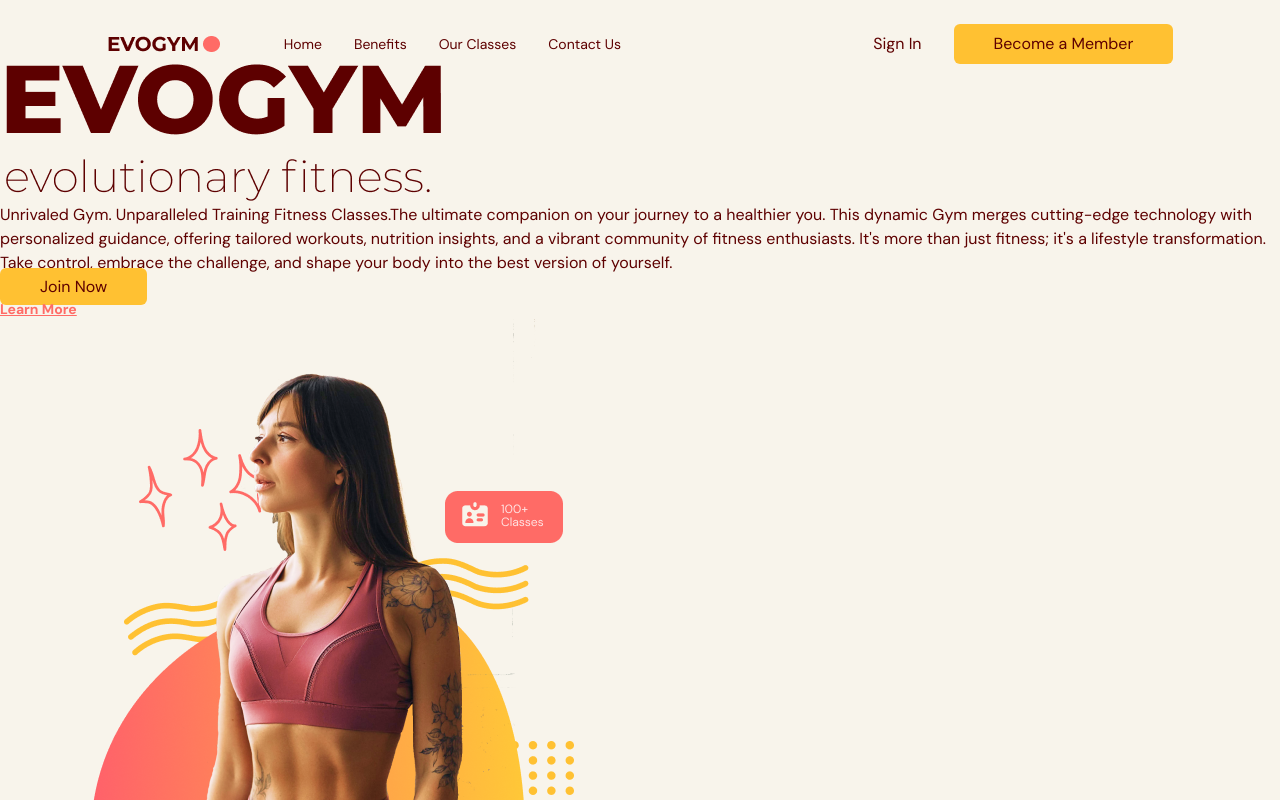
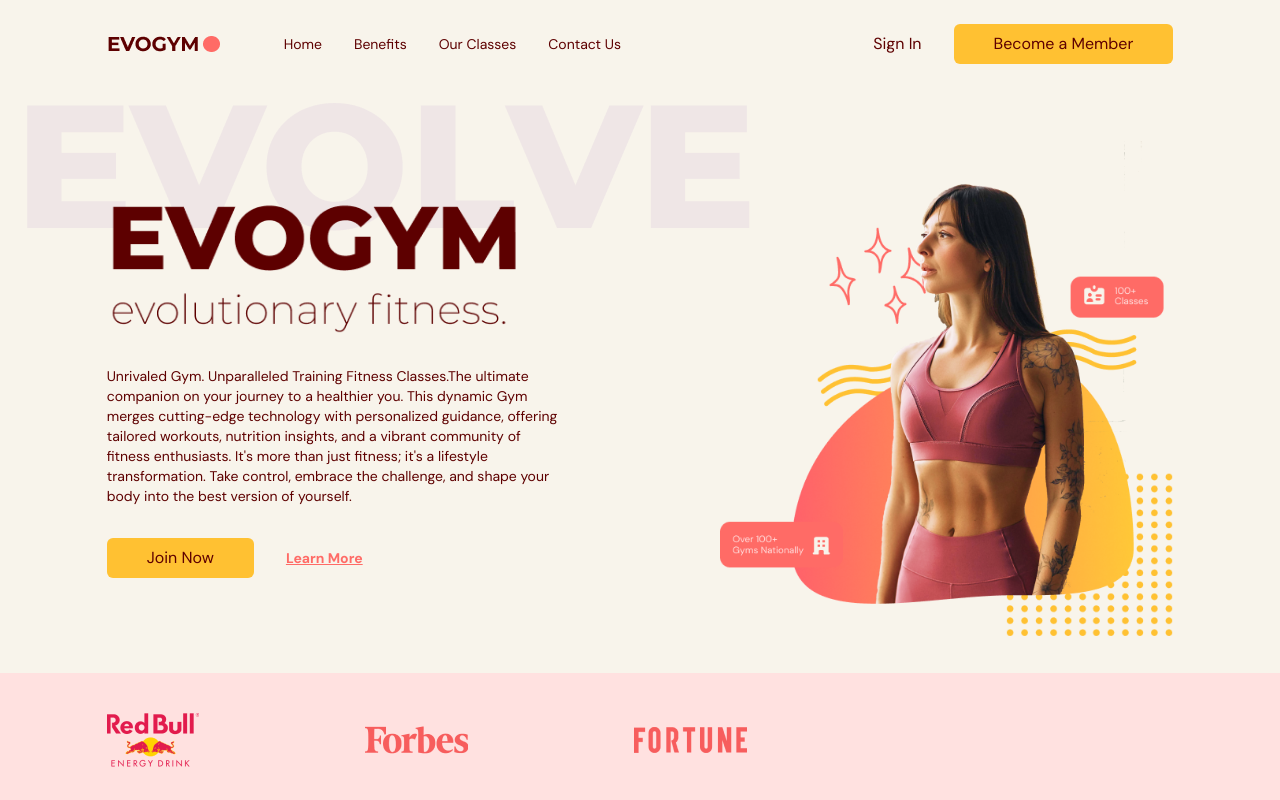
Before and after one commit to mariegrace31/fitness_app, a React (Vite) app: page / in a window 1280 px wide. Shown: the top 800 px of the page. Built offline with nearby package versions, Linux system fonts and the light colour scheme.

Commit message:
Improve the styling of the home page

```diff
--- a/src/scenes/home/index.tsx
+++ b/src/scenes/home/index.tsx
@@ -7,6 +7,7 @@
 import SponsorForbes from "@/assets/SponsorForbes.png";
 import SponsorFortune from "@/assets/SponsorFortune.png";
 import AnchorLink from "react-anchor-link-smooth-scroll";
+import { motion } from "framer-motion";
 
 type Props = {
   setSelectedPage: (value: SelectedPage) => void;
@@ -21,26 +22,28 @@
     className="gap-16 bg-gray-20 py-10 md:h-full md:pb-0"
     >
       {/* IMAGE AND MAIN HEADER */}
-      <div>
+      <div className="md:flex mx-auto w-5/6 items-center justify-center md:h-5/6">
         {/* MAIN HEADER */}
-        <div>
+        <div className="z-10 mt-32 md:basis-3/5">
           {/* HEADINGS */}
-          <div>
-            <div>
-              <div>
+          <motion.div
+          className="md:-mt-20"
+          >
+            <div className="relative">
+              <div className="before:absolute before:-top-20 before:-left-20 before:z-[-1] md:before:content-evolvetext">
                 <img alt="home-page-text" src={HomePageText}/>
               </div>
             </div>
 
-            <p>
+            <p className="mt-8 text-sm md:text-start">
               Unrivaled Gym. Unparalleled Training Fitness Classes.The ultimate companion on your journey to a healthier you.
               This dynamic Gym merges cutting-edge technology with personalized guidance, offering tailored workouts,
               nutrition insights, and a vibrant community of fitness enthusiasts. It's more than just fitness; it's a lifestyle transformation.
               Take control, embrace the challenge, and shape your body into the best version of yourself.
             </p>
-          </div>
+          </motion.div>
           {/* ACTIONS */}
-          <div>
+          <div className="mt-8 flex items-center gap-8">
             <ActionButton setSelectedPage={setSelectedPage}>
               Join Now
             </ActionButton>
@@ -54,15 +57,16 @@
           </div>
         </div>
         {/* IMAGE */}
-        <div>
+        <div className="flex basis-3/5 justify-center md:z-10
+        md:ml-40 md:mt-16 md:justify-items-end">
           <img alt="home-page-graphic" src={HomePageGraphic} />
         </div>
       </div>
       {/* SPONSORS */}
       {isAboveMediumScreens && (
-        <div>
-          <div>
-            <div>
+        <div className="h-[150px] w-full bg-primary-100 py-10">
+          <div className="mx-auto w-5/6">
+            <div className="flex w-3/5 items-center justify-between gap-8">
               <img src={SponsorRedBull} alt="redbull-sponsor" />
               <img src={SponsorForbes} alt="forbes-sponsor" />
               <img src={SponsorFortune} alt="fortune-sponsor" />
```
